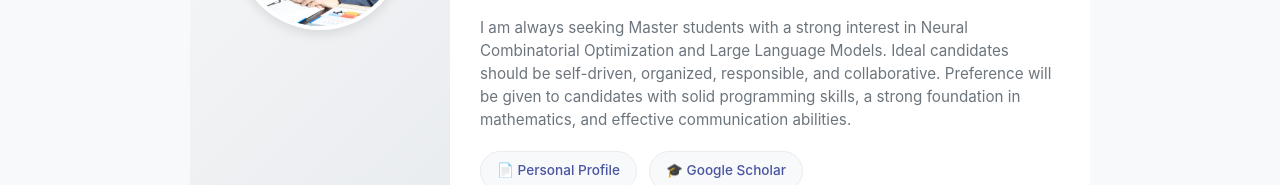
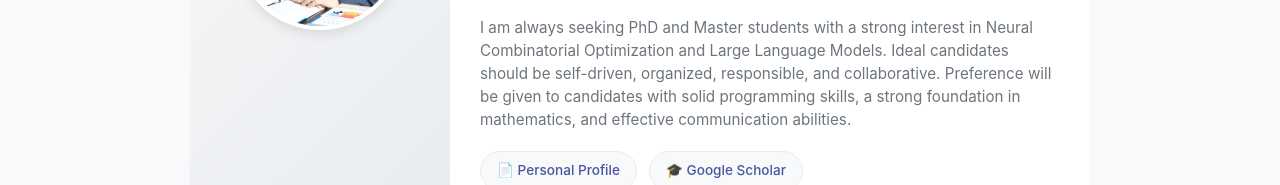
Before and after one commit to jlu-neo-lab/jlu-neo-lab.github.io, a website: page index.html in a window 1280 px wide. Shown: the part 584-769 px from the top of the page. Drawn offline with Linux system fonts and the light colour scheme.

Commit message:
Update index.html

```diff
--- a/index.html
+++ b/index.html
@@ -63,7 +63,7 @@
                             </div>
                         </div>
                         <p class="supervisor-affiliation">
-                            <span data-en=" I am always seeking Master students with a strong interest in Neural Combinatorial Optimization and Large Language Models. Ideal candidates should be self-driven, organized, responsible, and collaborative. Preference will be given to candidates with solid programming skills, a strong foundation in mathematics, and effective communication abilities." data-zh="我总是寻求对组合优化和大型语言模型有强烈兴趣的硕士研究生。理想候选人应具有自我驱动力、组织能力、责任感和协作能力。优先考虑具有扎实的编程技能、扎实的数学基础和有效沟通能力的候选人。"> I am always seeking Master students with a strong interest in Neural Combinatorial Optimization and Large Language Models. Ideal candidates should be self-driven, organized, responsible, and collaborative. Preference will be given to candidates with solid programming skills, a strong foundation in mathematics, and effective communication abilities.</span>
+                            <span data-en=" I am always seeking PhD and Master students with a strong interest in Neural Combinatorial Optimization and Large Language Models. Ideal candidates should be self-driven, organized, responsible, and collaborative. Preference will be given to candidates with solid programming skills, a strong foundation in mathematics, and effective communication abilities." data-zh="长期招生对组合优化和大型语言模型有强烈兴趣的博士和硕士研究生。理想的候选人应具有自我驱动力、组织能力、责任感和协作能力。优先考虑具有扎实的编程技能、数学基础和有效沟通能力的学生。"> I am always seeking PhD and Master students with a strong interest in Neural Combinatorial Optimization and Large Language Models. Ideal candidates should be self-driven, organized, responsible, and collaborative. Preference will be given to candidates with solid programming skills, a strong foundation in mathematics, and effective communication abilities.</span>
                         </p>
 
                         <div class="supervisor-links">
```
